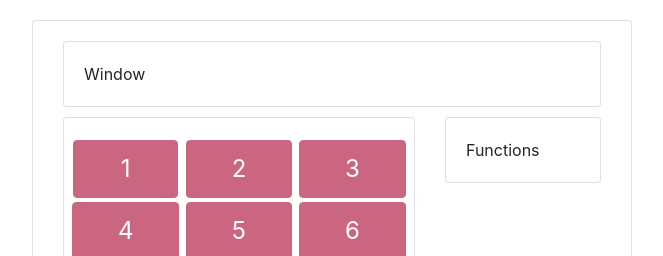
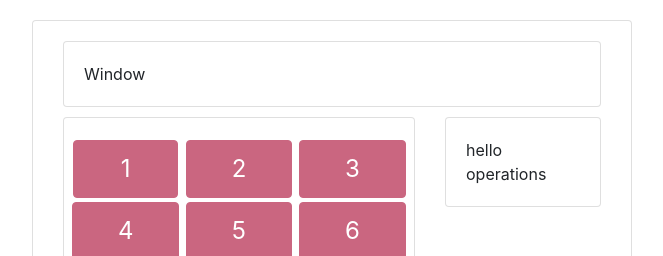
Before and after one commit to madpine/calculator-app, a React (Create React App) app: page / in a window 1280 px wide. Shown: the top 256 px of the page, without its empty margins (308-971 px from the left). Built offline with nearby package versions, Linux system fonts and the light colour scheme; the HTML template or start-up script is replaced by a standard one.

Commit message:
Created Operations component
Renamed all instances of 'Functions' to 'Operations'

```diff
--- a/src/App.css
+++ b/src/App.css
@@ -21,7 +21,7 @@
   margin: 10px 0 0 10px;
 }
 
-.function-card {
+.operations-card {
   margin: 10px 10px 0 0;
 }
 
--- /dev/null
+++ b/src/Operations.js
@@ -0,0 +1,5 @@
+import React from 'react';
+
+export default function Operations() {
+    return ("hello operations");
+}
--- a/src/calculator.js
+++ b/src/calculator.js
@@ -1,5 +1,6 @@
 import React from 'react';
 import Digits from './Digits';
+import Operations from './Operations';
 import './App.css';
 
 export default function Calculator() {
@@ -21,9 +22,9 @@ export default function Calculator() {
                         </div>
                     </div>
                     <div className="col-4">
-                        <div className="card function-card">
-                            <div className="card-body function-body">
-                                {`Functions`}
+                        <div className="card operations-card">
+                            <div className="card-body operations-body">
+                                <Operations />
                             </div>
                         </div>
                     </div>
```
Also changed, not shown: 1 other file (tests, documents, lock files or other folders).
